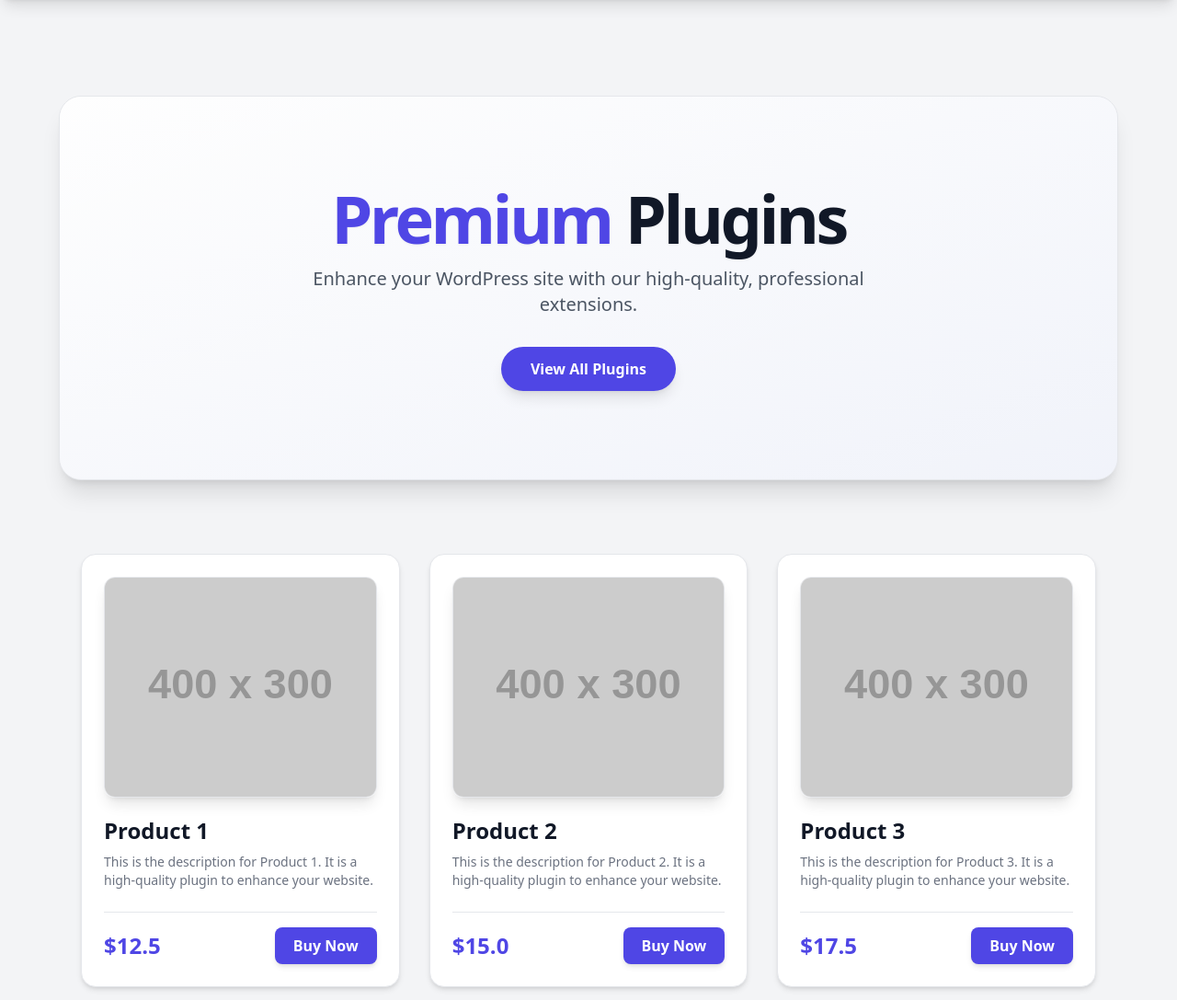
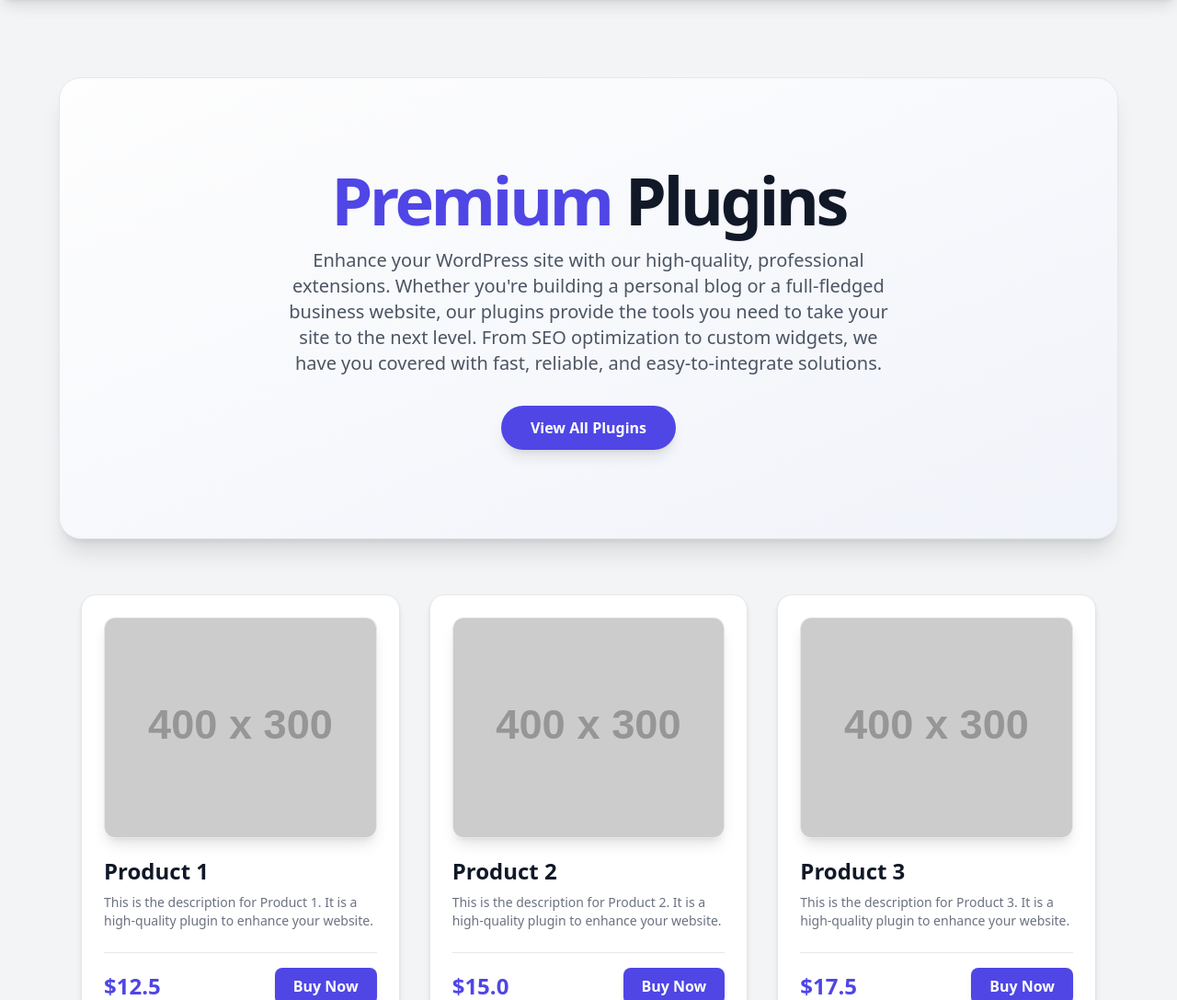
Before and after one commit to amiryousef87/first-project-from-max, a Flask app: page /shop in a window 1280 px wide. Shown: the part 82-1169 px from the top of the page at 92% size. Run offline with Flask 3, Linux system fonts and the light colour scheme; grey boxes labelled with a size stand in for pictures from a placeholder-image service; some libraries are stand-ins or nearby versions.

Commit message:
ساختار فوتر و هدر درست شد

```diff
--- a/templates/base.html
+++ b/templates/base.html
@@ -248,29 +248,44 @@
             <li>
               <a
                 href="{{ url_for('index') }}"
-                class="hover:text-orange-600 transition-all duration-300"
+                class="text-orange-600 hover:text-orange-500 hover:font-extrabold hover:scale-110 transition-all duration-300"
                 >Home</a
               >
             </li>
             <li>
               <a
-                href="{{ url_for('about') }}"
-                class="hover:text-orange-600 transition-all duration-300"
-                >About</a
+                href="{{ url_for('ai') }}"
+                class="text-orange-600 hover:text-orange-500 hover:font-extrabold hover:scale-110 transition-all duration-300"
+                >AI Lab</a
               >
             </li>
             <li>
               <a
-                href="{{ url_for('projects') }}"
-                class="hover:text-orange-600 transition-all duration-300"
-                >Projects</a
+                href="{{ url_for('shop') }}"
+                class="text-orange-600 hover:text-orange-500 hover:font-extrabold hover:scale-110 transition-all duration-300"
+                >shop</a
+              >
+            </li>
+
+            <li>
+              <a
+                href="{{ url_for('dashboard') }}"
+                class="text-orange-600 hover:text-orange-500 hover:font-extrabold hover:scale-110 transition-all duration-300"
+                >Dashboard</a
               >
             </li>
             <li>
               <a
                 href="{{ url_for('contact') }}"
-                class="hover:text-orange-600 transition-all duration-300"
+                class="text-orange-600 hover:text-orange-500 hover:font-extrabold hover:scale-110 transition-all duration-300"
                 >Contact</a
+              >
+            </li>
+            <li>
+              <a
+                href="{{ url_for('about') }}"
+                class="text-orange-600 hover:text-orange-500 hover:font-extrabold hover:scale-110 transition-all duration-300"
+                >About</a
               >
             </li>
           </ul>
--- a/templates/shop.html
+++ b/templates/shop.html
@@ -1,48 +1,64 @@
-{% extends "base.html" %}
-
-{% block content %}
-
-
+{% extends "base.html" %} {% block content %}
 
 <!-- Hero Section -->
-<section class="relative py-24 bg-gray-100 shadow-xl mx-6 md:mx-12 my-10 rounded-3xl overflow-hidden border border-gray-200">
-    <div class="absolute inset-0 bg-gradient-to-br from-white to-indigo-50/50 opacity-90"></div>
+<section
+  class="relative py-24 bg-gray-100 shadow-xl mx-6 md:mx-12 my-5 rounded-3xl overflow-hidden border border-gray-200"
+>
+  <div
+    class="absolute inset-0 bg-gradient-to-br from-white to-indigo-50/50 opacity-90"
+  ></div>
   <div class="relative text-center px-4">
-        <h1 class="text-5xl md:text-7xl font-extrabold text-gray-900 leading-tight drop-shadow-sm tracking-tighter">
+    <h1
+      class="text-5xl md:text-7xl font-extrabold text-gray-900 leading-tight drop-shadow-sm tracking-tighter"
+    >
       <span class="text-indigo-600">Premium</span> Plugins
     </h1>
     <p class="mt-4 text-xl text-gray-600 max-w-2xl mx-auto">
-            Enhance your WordPress site with our high-quality, professional extensions.
+      Enhance your WordPress site with our high-quality, professional
+      extensions. Whether you're building a personal blog or a full-fledged
+      business website, our plugins provide the tools you need to take your site
+      to the next level. From SEO optimization to custom widgets, we have you
+      covered with fast, reliable, and easy-to-integrate solutions.
     </p>
-        <button class="mt-8 bg-indigo-600 hover:bg-indigo-700 text-white font-bold py-3 px-8 rounded-full shadow-lg transition transform hover:scale-105">
+    <button
+      class="mt-8 bg-indigo-600 text-white font-bold py-3 px-8 rounded-full shadow-lg transition-all duration-300 transform hover:bg-indigo-700 hover:scale-110 hover:rotate-3"
+    >
       View All Plugins
     </button>
   </div>
 </section>
 
 <!-- Products Grid -->
-<section class="max-w-6xl mx-auto grid grid-cols-1 sm:grid-cols-2 lg:grid-cols-3 gap-8 px-6 pb-20 pt-10">
-
+<section
+  class="max-w-6xl mx-auto grid grid-cols-1 sm:grid-cols-2 lg:grid-cols-3 gap-8 px-6 pb-20 pt-10"
+>
   {% for product in products %}
-    <div class="product-card bg-white rounded-2xl p-6 border border-gray-200 shadow-md">
+  <div
+    class="product-card bg-white rounded-2xl p-6 border border-gray-200 shadow-md"
+  >
     <img
       src="{{ product.image_url }}"
       alt="{{ product.name }}"
       class="rounded-xl w-full object-cover h-48 sm:h-60 shadow-lg border border-gray-200"
       onerror="this.onerror=null;this.src='https://placehold.co/400x300/cccccc/ffffff?text=Image+Not+Found';"
-        >
+    />
     <h2 class="text-2xl font-bold text-gray-900 mt-5">{{ product.name }}</h2>
     <p class="text-gray-500 mt-2 text-sm">{{ product.description }}</p>
 
-        <div class="flex justify-between items-center mt-6 pt-4 border-t border-gray-200">
-            <span class="text-2xl font-extrabold text-indigo-600">${{ product.price }}</span>
-            <button class="bg-indigo-600 hover:bg-indigo-700 text-white font-semibold py-2 px-5 rounded-lg shadow-md transition">
+    <div
+      class="flex justify-between items-center mt-6 pt-4 border-t border-gray-200"
+    >
+      <span class="text-2xl font-extrabold text-indigo-600"
+        >${{ product.price }}</span
+      >
+      <button
+        class="bg-indigo-600 hover:bg-indigo-700 text-white font-semibold py-2 px-5 rounded-lg shadow-md transition"
+      >
         Buy Now
       </button>
     </div>
   </div>
   {% endfor %}
-
 </section>
 
 {% endblock %}
```
Lines whose indentation alone changed are shown as unchanged.
